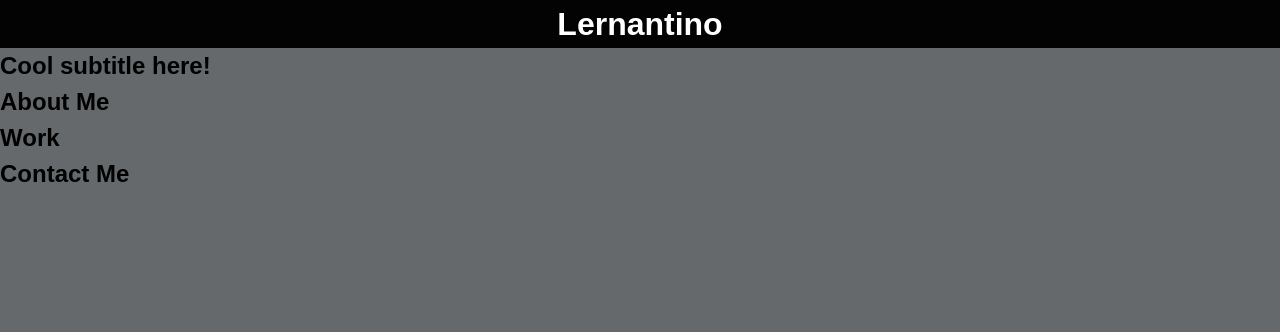
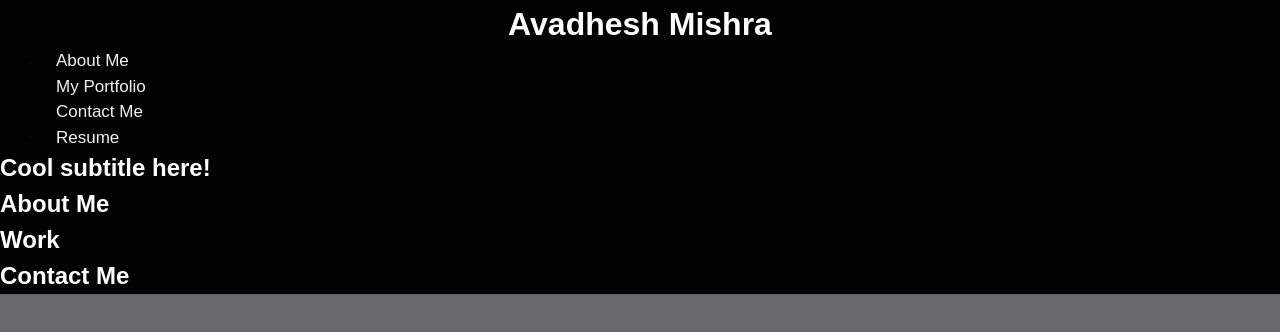
Before and after one commit to avi202020/css_challenge_portfolio, a plain HTML site: page index.html in a window 1280 px wide. Drawn offline with Linux system fonts and the light colour scheme.

Commit message:
modified nav css section

```diff
--- a/assets/css/style.css
+++ b/assets/css/style.css
@@ -18,3 +18,23 @@ header h1 {
   color: white;
   text-align: center;
 }
+
+nav a {
+
+  color: #f2f2f2;
+  text-align: center;
+  padding: 14px 16px;
+  text-decoration: none;
+  font-size: 17px;
+}
+
+nav a:hover {
+  background-color: #26a4e7;
+  color: black;
+}
+
+h2 {
+  background-color: #030303;
+  color: white;
+
+}
--- a/index.html
+++ b/index.html
@@ -13,9 +13,15 @@
 <body>
   <!-- main logo / nav -->
   <header>
-    <h1>Lernantino</h1>
+    <h1>Avadhesh Mishra</h1>
     <nav>
-    </nav>
+      <ul>
+         <li><a href="#about">About Me</a></li>
+          <li><a href="#projects">My Portfolio</a></li>
+          <li><a href="#contact">Contact Me</a></li>
+          <li><a href="#resume">Resume</a></li>
+      </ul>
+  </nav>
   </header>
 
   <!-- hero banner -->
```
